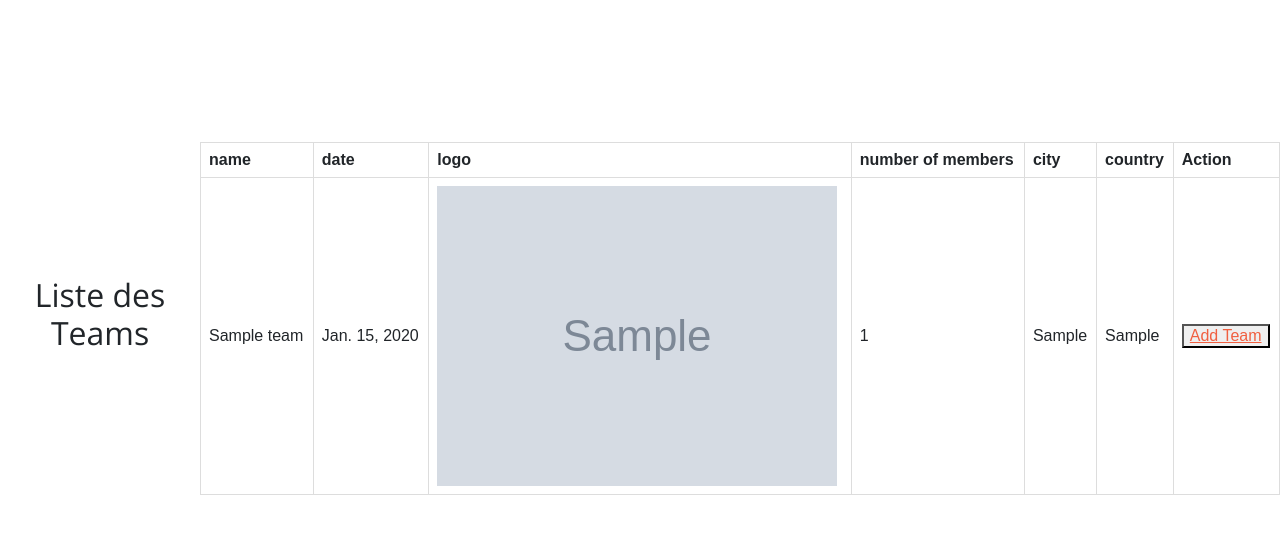
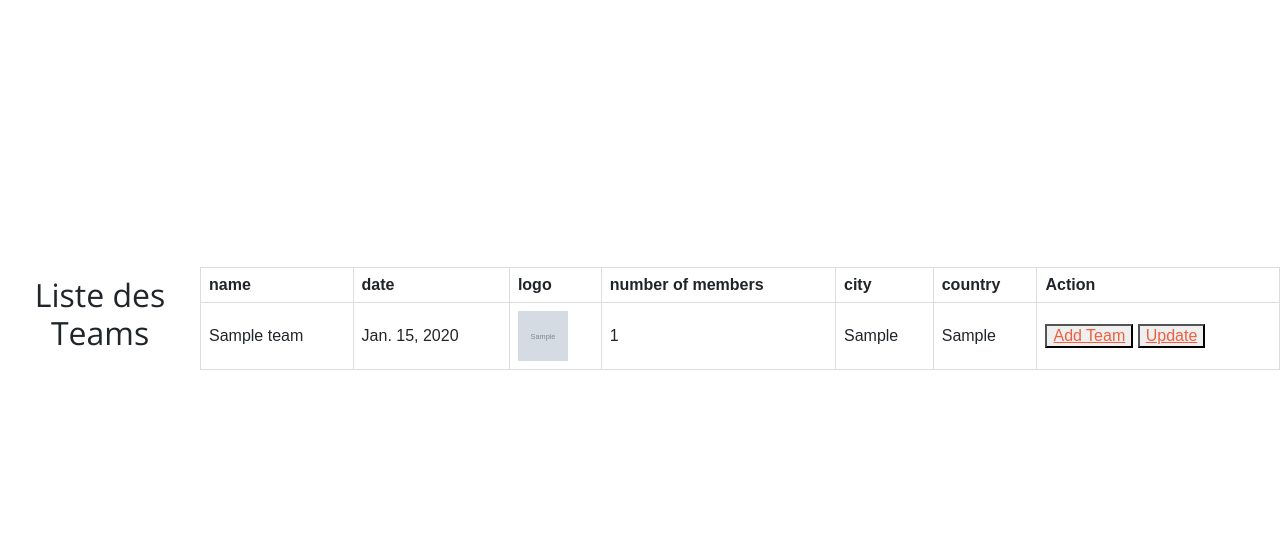
Before and after one commit to NIX-CO/NIXFC-WEBAPP, a Django app: page /team/ in a window 1280 px wide. Shown: the part 82-616 px from the top of the page. Run offline with Django 4.2, Linux system fonts and the light colour scheme; tables that the repository leaves empty hold one stand-in row (values such as "Sample post"); grey boxes marked "Sample" are stand-in pictures; some libraries are stand-ins or nearby versions.

Commit message:
update teams

```diff
--- a/team/forms.py
+++ b/team/forms.py
@@ -4,7 +4,7 @@ from .models import Team
 class TeamForm(forms.ModelForm):
     class Meta:
         model = Team
-        fields = ['name', 'date', 'logo', 'number_of_members', 'city', 'country']
+        fields = ('name', 'date', 'logo', 'number_of_members', 'city', 'country')
         widgets = {
             'date': forms.TextInput(attrs={'type': 'date'}),
         }
--- a/team/templates/team_list.html
+++ b/team/templates/team_list.html
@@ -21,11 +21,15 @@
       <tr>
         <td>{{ team.name }}</td>
         <td>{{ team.date }}</td>
-        <td><img src="{{ team.logo.url }}" alt="{{ team.name }}"></td>
+
+        <td><img src="{{ team.logo.url }} "width="50" height="50" alt="{{ team.name }}"></td>
         <td>{{ team.number_of_members }}</td>
         <td>{{ team.city }}</td>
         <td>{{ team.country }}</td>
-        <td><button><a href="{% url 'add_team' %}">Add Team</a></button></td>
+        <td><button><a href="{% url 'add_team' %}">Add Team</a></button>
+            <button><a href="{% url 'team_update' team.pk %}">Update</a></button>
+
+        </td>
 
 
       </tr>
--- a/team/urls.py
+++ b/team/urls.py
@@ -4,4 +4,5 @@ from . import views
 urlpatterns = [
     path('add/', views.add_team, name='add_team'),
     path('', views.team_list, name='team_list'),
+    path('update/<int:pk>/', views.team_update, name='team_update'),
 ]
--- a/team/views.py
+++ b/team/views.py
@@ -1,4 +1,5 @@
 from django.shortcuts import render
+from django.shortcuts import render,redirect,get_object_or_404
 from .forms import TeamForm
 from .models import Team
 
@@ -15,3 +16,15 @@ def add_team(request):
 def team_list(request):
     teams = Team.objects.all()
     return render(request, 'team_list.html', {'teams': teams})
+
+
+def team_update(request, pk):
+    team = get_object_or_404(Team, pk=pk)
+    if request.method == 'POST':
+        form = TeamForm(request.POST, request.FILES, instance=team)
+        if form.is_valid():
+            form.save()
+            return redirect('team_list')
+    else:
+        form = TeamForm(instance=team)
+    return render(request, 'update_team.html', {'form': form})
```
Also changed, not shown: team/templates/update_team.html (added, +10 -0 lines).
